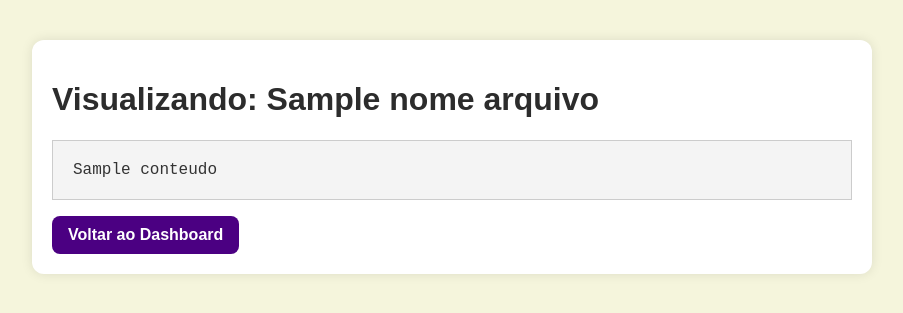
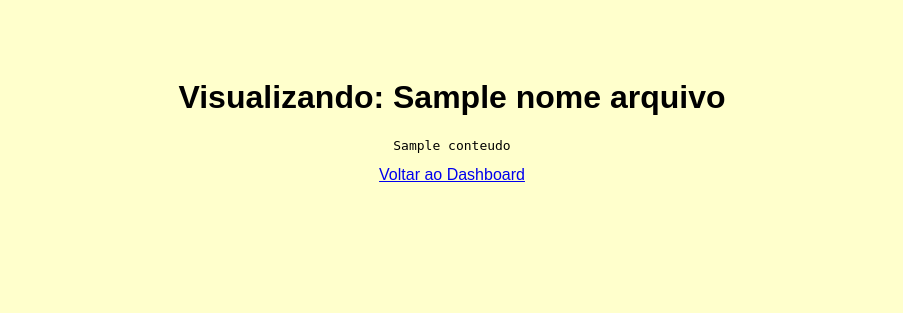
Before and after one commit to Biel2625/SceneMatchAI, a Flask app: template templates/visualizar.html in a window 1280 px wide. Shown: the top 313 px of the page, without its empty margins (188-1091 px from the left). Run offline with Flask 3, Linux system fonts and the light colour scheme; the template is opened without the code that fills it: most values are stand-ins (such as "Sample title", 1, 10 or a date in 2020).

Commit message:
Web app para envio de roteiros e recebimento automático por e-mail, com estrutura segura e arquivos organizados.

```diff
--- a/requirements.txt
+++ b/requirements.txt
@@ -1,3 +1,4 @@
 Flask==2.3.3
 Flask-Mail==0.9.1
 gunicorn==21.2.0
+python-dotenv==1.0.1
--- a/server.py
+++ b/server.py
@@ -1,16 +1,19 @@
 import os
 from flask import Flask, render_template, request
 from flask_mail import Mail, Message
+from dotenv import load_dotenv  # NOVO
+
+load_dotenv()  # NOVO
 
 app = Flask(__name__)
 
-# Configurações de e-mail
+# Configurações de e-mail (usando .env agora!)
 app.config['MAIL_SERVER'] = 'smtp.gmail.com'
 app.config['MAIL_PORT'] = 587
 app.config['MAIL_USE_TLS'] = True
 app.config['MAIL_USERNAME'] = os.environ.get('EMAIL_USER')
 app.config['MAIL_PASSWORD'] = os.environ.get('EMAIL_PASS')
-app.config['MAIL_DEFAULT_SENDER'] = os.environ.get('EMAIL_USER')  # Remetente padrão
+app.config['MAIL_DEFAULT_SENDER'] = os.environ.get('EMAIL_USER')
 mail = Mail(app)
 
 @app.route('/')
--- a/static/style.css
+++ b/static/style.css
@@ -1,134 +1,24 @@
-/* Reset básico */
 body {
-    margin: 0;
-    padding: 0;
+    background-color: #ffffcc;
+    text-align: center;
+    padding-top: 50px;
     font-family: Arial, sans-serif;
-    background-color: #f5f5dc;
-    color: #333;
 }
 
-/* Container centralizado */
-.container {
-    max-width: 800px;
-    margin: 40px auto;
-    padding: 20px;
-    background-color: white;
-    border-radius: 12px;
-    box-shadow: 0 0 12px rgba(0, 0, 0, 0.1);
+h2 {
+    margin-bottom: 20px;
 }
 
-/* Botões padrão */
-button, .btn-voltar, input[type="submit"] {
-    background-color: #4b0082;
-    color: white;
-    padding: 10px 16px;
-    border: none;
-    border-radius: 8px;
-    cursor: pointer;
-    font-weight: bold;
-    text-decoration: none;
-    display: inline-block;
-    transition: background 0.3s ease;
+input, button {
+    padding: 10px;
+    margin: 8px;
+    font-size: 16px;
+    border-radius: 6px;
+    border: 1px solid #ccc;
 }
 
-button:hover, .btn-voltar:hover, input[type="submit"]:hover {
-    background-color: #5e13a3;
+button {
+    background-color: #4CAF50;
+    color: white;
+    cursor: pointer;
 }
-
-/* Formulários */
-input[type="text"], input[type="password"], input[type="file"] {
-    width: 100%;
-    padding: 10px;
-    margin: 10px 0 20px;
-    border: 1px solid #ccc;
-    border-radius: 6px;
-}
-
-/* Títulos */
-h1, h2 {
-    color: #2c2c2c;
-}
-
-/* Login Box */
-.login-box {
-    width: 300px;
-    margin: 80px auto;
-    padding: 30px;
-    background-color: white;
-    border-radius: 10px;
-    box-shadow: 0 0 8px rgba(0, 0, 0, 0.15);
-}
-
-/* Dashboard Tabela */
-table {
-    width: 100%;
-    border-collapse: collapse;
-    margin-top: 20px;
-}
-
-th, td {
-    padding: 12px;
-    text-align: left;
-    border-bottom: 1px solid #ccc;
-}
-
-th {
-    background-color: #4b0082;
-    color: white;
-}
-
-/* Ações na tabela */
-td a {
-    margin-right: 10px;
-    color: #4b0082;
-    font-weight: bold;
-    text-decoration: none;
-}
-
-td a:hover {
-    text-decoration: underline;
-}
-
-/* Conteúdo do arquivo */
-.arquivo-conteudo {
-    background-color: #f4f4f4;
-    padding: 20px;
-    border: 1px solid #ccc;
-    white-space: pre-wrap;
-    max-height: 600px;
-    overflow-y: auto;
-    font-family: 'Courier New', monospace;
-}
-
-/* Sidebar */
-.sidebar {
-    width: 200px;
-    background-color: #333;
-    height: 100vh;
-    padding-top: 20px;
-    position: fixed;
-}
-
-.sidebar ul {
-    list-style-type: none;
-    padding: 0;
-}
-
-.sidebar ul li {
-    padding: 12px 20px;
-}
-
-.sidebar ul li a {
-    color: white;
-    text-decoration: none;
-    display: block;
-}
-
-.sidebar ul li a:hover {
-    background-color: #444;
-}
-
-.main {
-    margin-left: 220px;
-    padding: 20px;
-}
--- a/templates/index.html
+++ b/templates/index.html
@@ -3,8 +3,9 @@
 <head>
     <meta charset="UTF-8">
     <title>SceneMatchAI - Upload de Roteiro</title>
+    <link rel="stylesheet" href="{{ url_for('static', filename='styles.css') }}">
 </head>
-<body style="background-color: #ffffcc; text-align: center; padding-top: 50px;">
+<body>
     <h2>Enviar Novo Roteiro</h2>
     <form method="POST" action="/upload" enctype="multipart/form-data">
         <label>Selecione o arquivo (.txt):</label><br>
```
Also changed, not shown: 1 other file.
